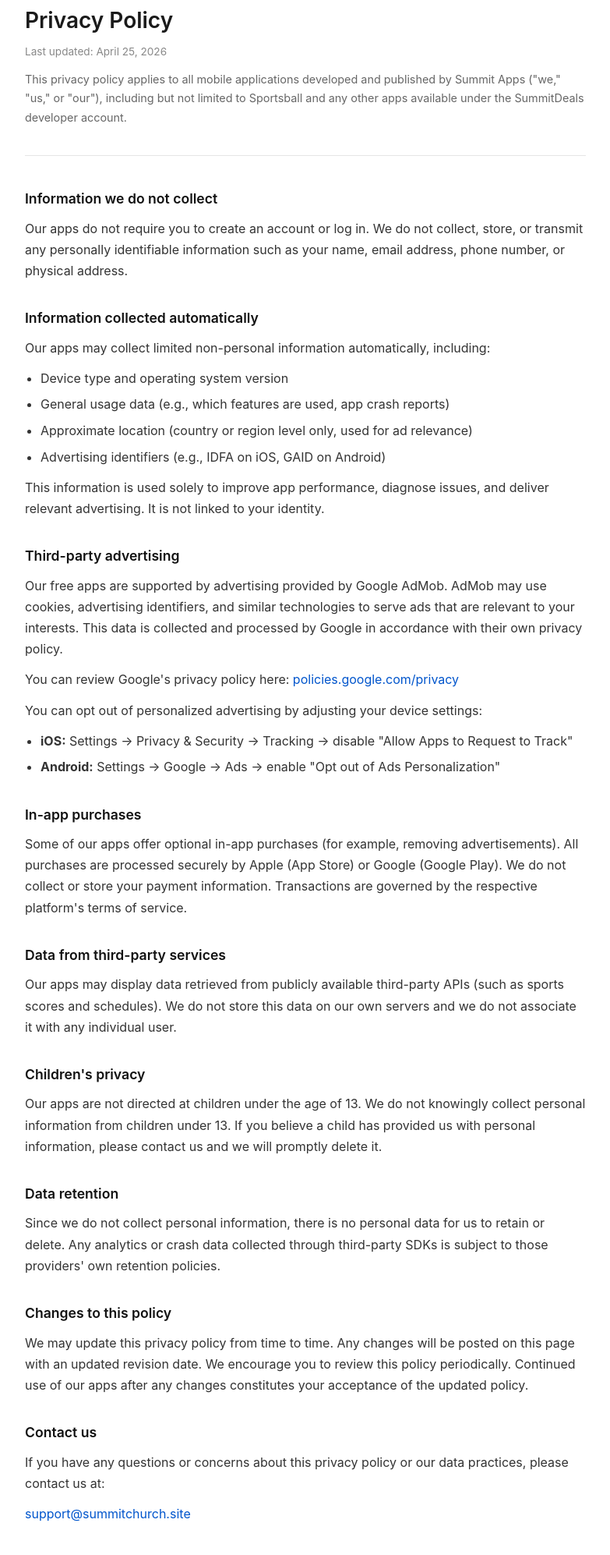
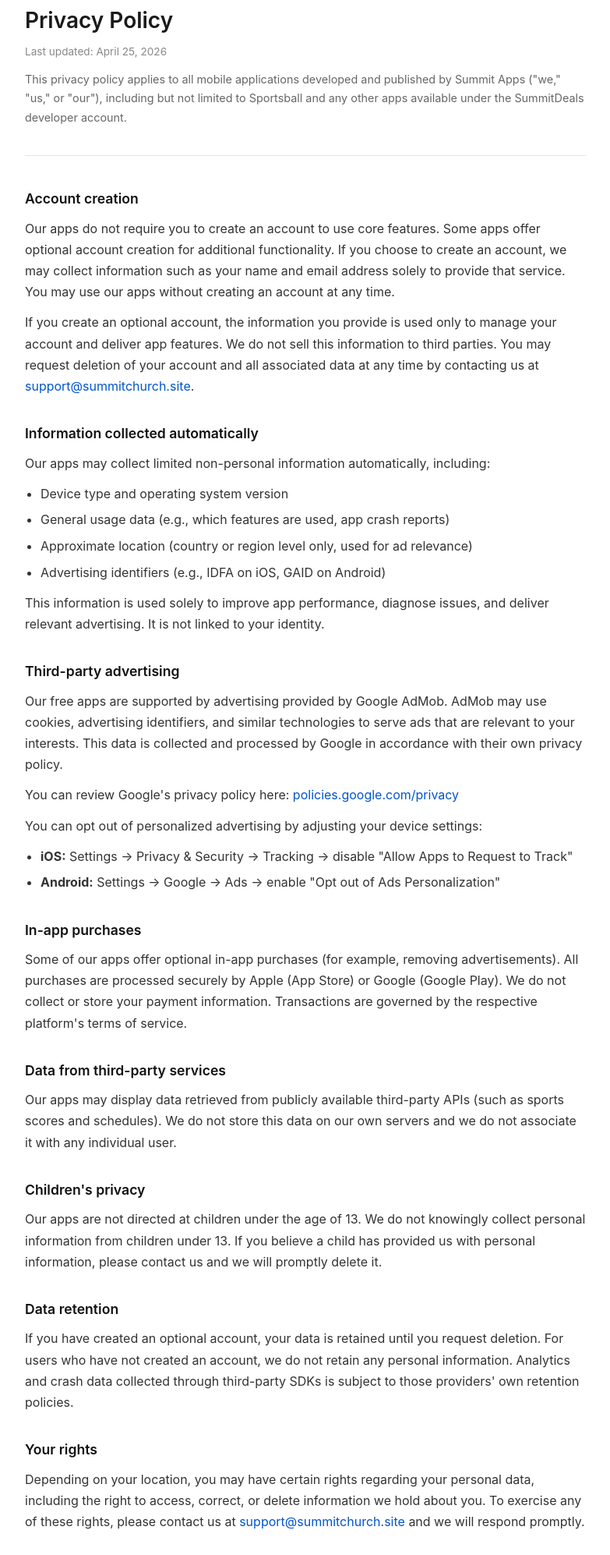
Before and after one commit to SummitDeals/summitchurch.site, a plain HTML site: page privacy.html in a window 1280 px wide. Shown: the part 29-2023 px from the top of the page at 78% size, without its empty margins (248-1031 px from the left). Drawn offline with Linux system fonts and the light colour scheme.

Commit message:
Initial Commit

```diff
--- a/privacy.html
+++ b/privacy.html
@@ -35,7 +35,6 @@
       h2 { color: #f0f0f0; }
       p, ul { color: #ccc; }
       a { color: #5599ff; }
-      section { border-color: #2a2a2a; }
       footer { border-color: #2a2a2a; }
     }
   </style>
@@ -50,8 +49,9 @@
     </header>
 
     <section>
-      <h2>Information we do not collect</h2>
-      <p>Our apps do not require you to create an account or log in. We do not collect, store, or transmit any personally identifiable information such as your name, email address, phone number, or physical address.</p>
+      <h2>Account creation</h2>
+      <p>Our apps do not require you to create an account to use core features. Some apps offer optional account creation for additional functionality. If you choose to create an account, we may collect information such as your name and email address solely to provide that service. You may use our apps without creating an account at any time.</p>
+      <p>If you create an optional account, the information you provide is used only to manage your account and deliver app features. We do not sell this information to third parties. You may request deletion of your account and all associated data at any time by contacting us at <a href="mailto:support@summitchurch.site">support@summitchurch.site</a>.</p>
     </section>
 
     <section>
@@ -72,7 +72,7 @@
       <p>You can review Google's privacy policy here: <a href="https://policies.google.com/privacy" target="_blank" rel="noopener">policies.google.com/privacy</a></p>
       <p>You can opt out of personalized advertising by adjusting your device settings:</p>
       <ul>
-        <li><strong>iOS:</strong> Settings → Privacy & Security → Tracking → disable "Allow Apps to Request to Track"</li>
+        <li><strong>iOS:</strong> Settings → Privacy &amp; Security → Tracking → disable "Allow Apps to Request to Track"</li>
         <li><strong>Android:</strong> Settings → Google → Ads → enable "Opt out of Ads Personalization"</li>
       </ul>
     </section>
@@ -94,7 +94,12 @@
 
     <section>
       <h2>Data retention</h2>
-      <p>Since we do not collect personal information, there is no personal data for us to retain or delete. Any analytics or crash data collected through third-party SDKs is subject to those providers' own retention policies.</p>
+      <p>If you have created an optional account, your data is retained until you request deletion. For users who have not created an account, we do not retain any personal information. Analytics and crash data collected through third-party SDKs is subject to those providers' own retention policies.</p>
+    </section>
+
+    <section>
+      <h2>Your rights</h2>
+      <p>Depending on your location, you may have certain rights regarding your personal data, including the right to access, correct, or delete information we hold about you. To exercise any of these rights, please contact us at <a href="mailto:support@summitchurch.site">support@summitchurch.site</a> and we will respond promptly.</p>
     </section>
 
     <section>
```
